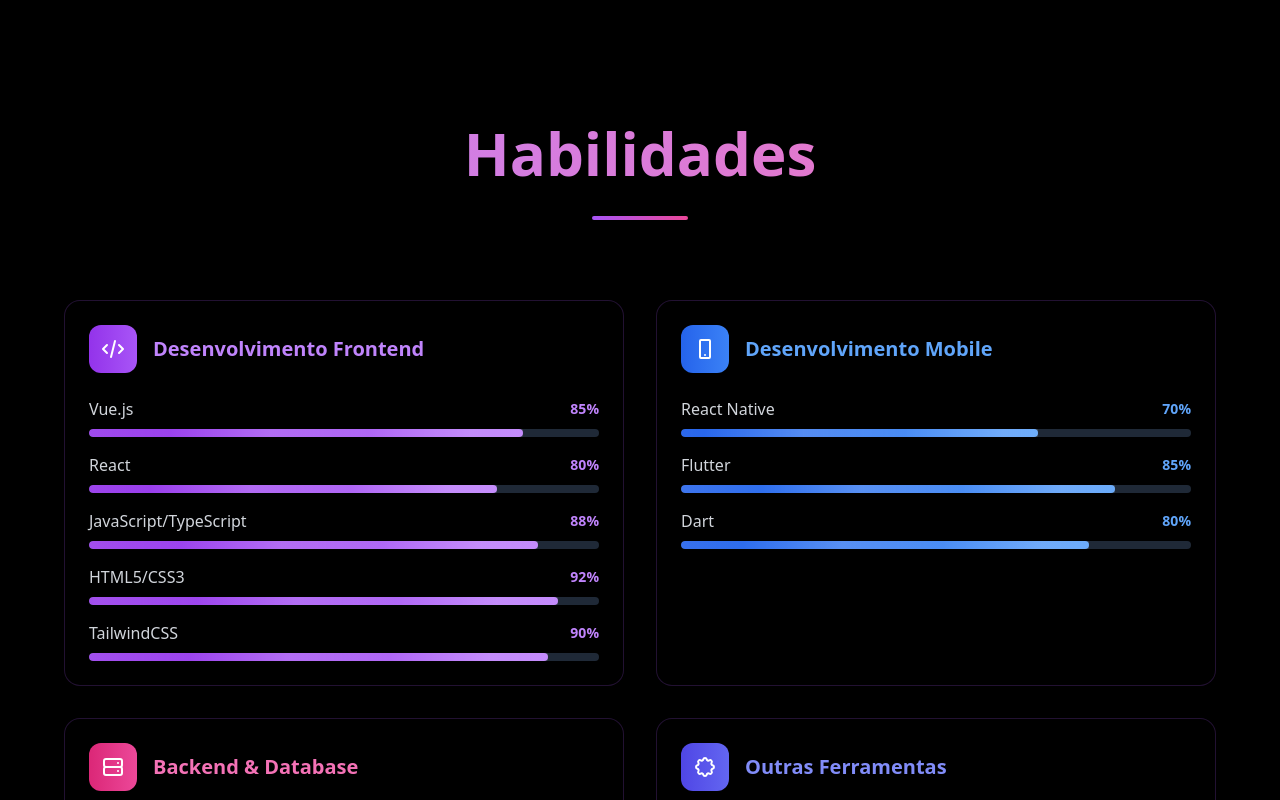
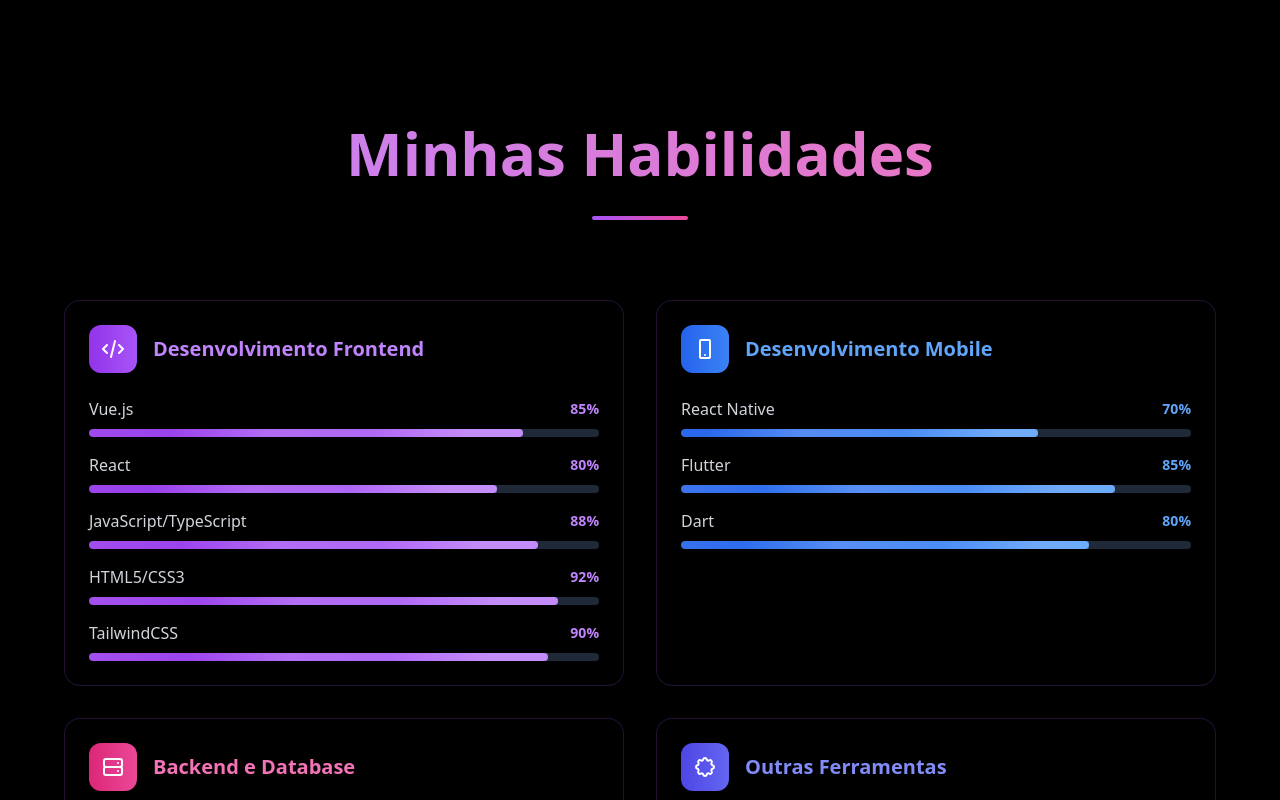
Before and after one commit to iaraloayza/iaraloayza.github.io, a Vue app: page / in a window 1280 px wide. Shown: the part 1500-2300 px from the top of the page. Built offline with nearby package versions, Linux system fonts and the light colour scheme; no server answers.

Commit message:
feat: :memo: trocar idioma para a seção de habilidades

```diff
--- a/src/components/sections/SkillsSection.vue
+++ b/src/components/sections/SkillsSection.vue
@@ -5,7 +5,7 @@
       <!-- Header -->
       <div class="text-center mb-20">
         <h2 class="text-5xl md:text-6xl font-black mb-6 bg-gradient-to-r from-purple-400 to-pink-400 bg-clip-text text-transparent">
-          Habilidades
+          {{ $t('skills.title') }}
         </h2>
         <div class="w-24 h-1 bg-gradient-to-r from-purple-500 to-pink-500 mx-auto rounded-full"></div>
       </div>
@@ -17,28 +17,31 @@
           <div class="grid md:grid-cols-2 gap-8">
             <SkillCategory
               v-reveal="{ delay: 0 }"
-              title="Desenvolvimento Frontend"
+              :title="$t('skills.frontend')"
               :skills="frontendSkills"
               color="purple"
               icon="code"
             />
+
             <SkillCategory
               v-reveal="{ delay: 120 }"
-              title="Desenvolvimento Mobile"
+              :title="$t('skills.mobile')"
               :skills="mobileSkills"
               color="blue"
               icon="device-mobile"
             />
+
             <SkillCategory
               v-reveal="{ delay: 240 }"
-              title="Backend & Database"
+              :title="$t('skills.backend')"
               :skills="backendSkills"
               color="pink"
               icon="server"
             />
+
             <SkillCategory
               v-reveal="{ delay: 360 }"
-              title="Outras Ferramentas"
+              :title="$t('skills.otherTools')"
               :skills="toolsSkills"
               color="indigo"
               icon="cog"
--- a/src/i18n/locales/en.json
+++ b/src/i18n/locales/en.json
@@ -37,5 +37,12 @@
       "experience": "Years of Experience",
       "projects": "Completed Projects"
     }
+  },
+  "skills": {
+    "title": "My Skills",
+    "frontend": "Frontend Development",
+    "backend": "Backend & Database",
+    "mobile": "Mobile Development",
+    "otherTools": "Other Tools"
   }
 }
--- a/src/i18n/locales/pt.json
+++ b/src/i18n/locales/pt.json
@@ -37,5 +37,12 @@
       "experience": "Anos de Experiência",
       "projects": "Projetos Concluídos"
     }
+  },
+  "skills": {
+    "title": "Minhas Habilidades",
+    "frontend": "Desenvolvimento Frontend",
+    "backend": "Backend e Database",
+    "mobile": "Desenvolvimento Mobile",
+    "otherTools": "Outras Ferramentas"
   }
 }
```
